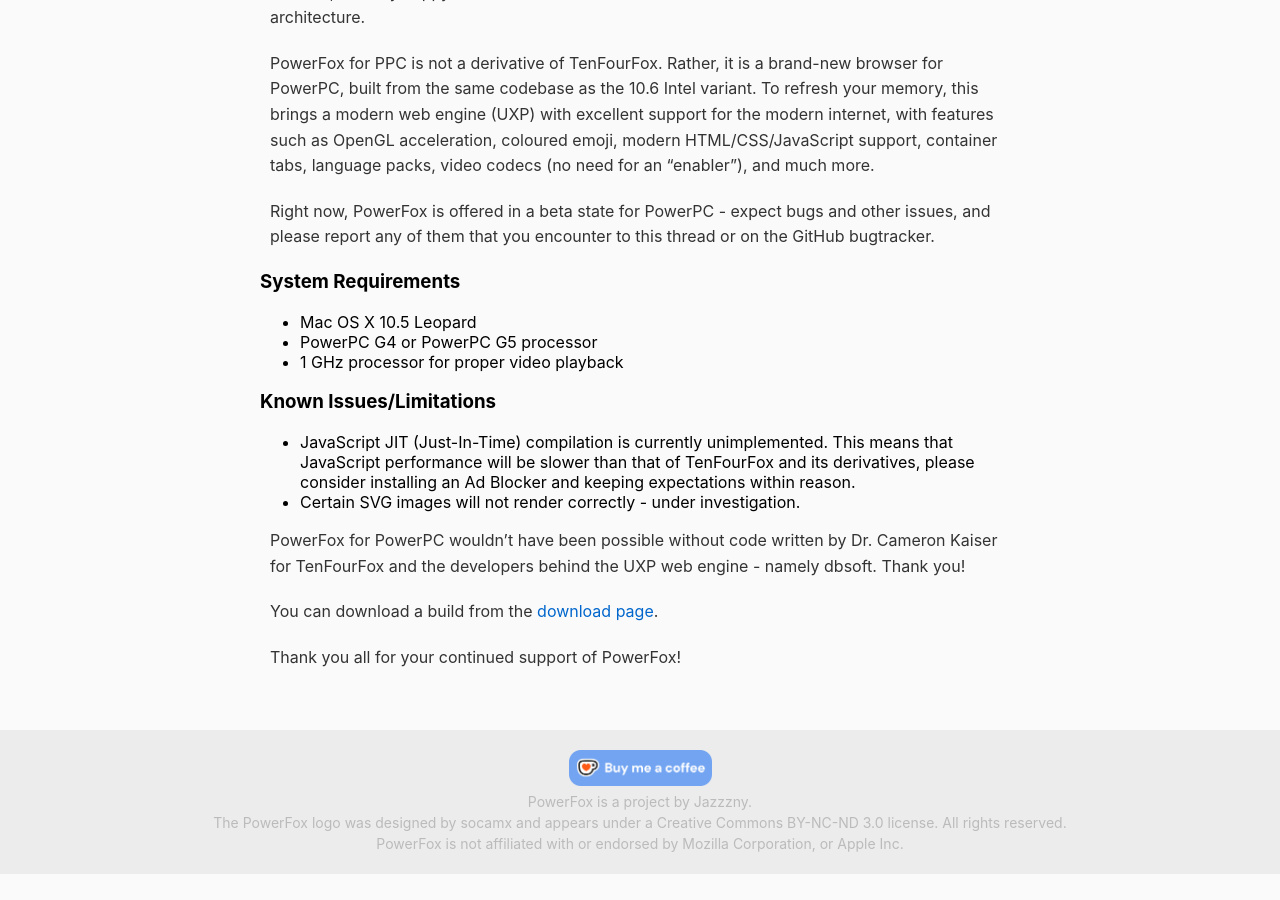
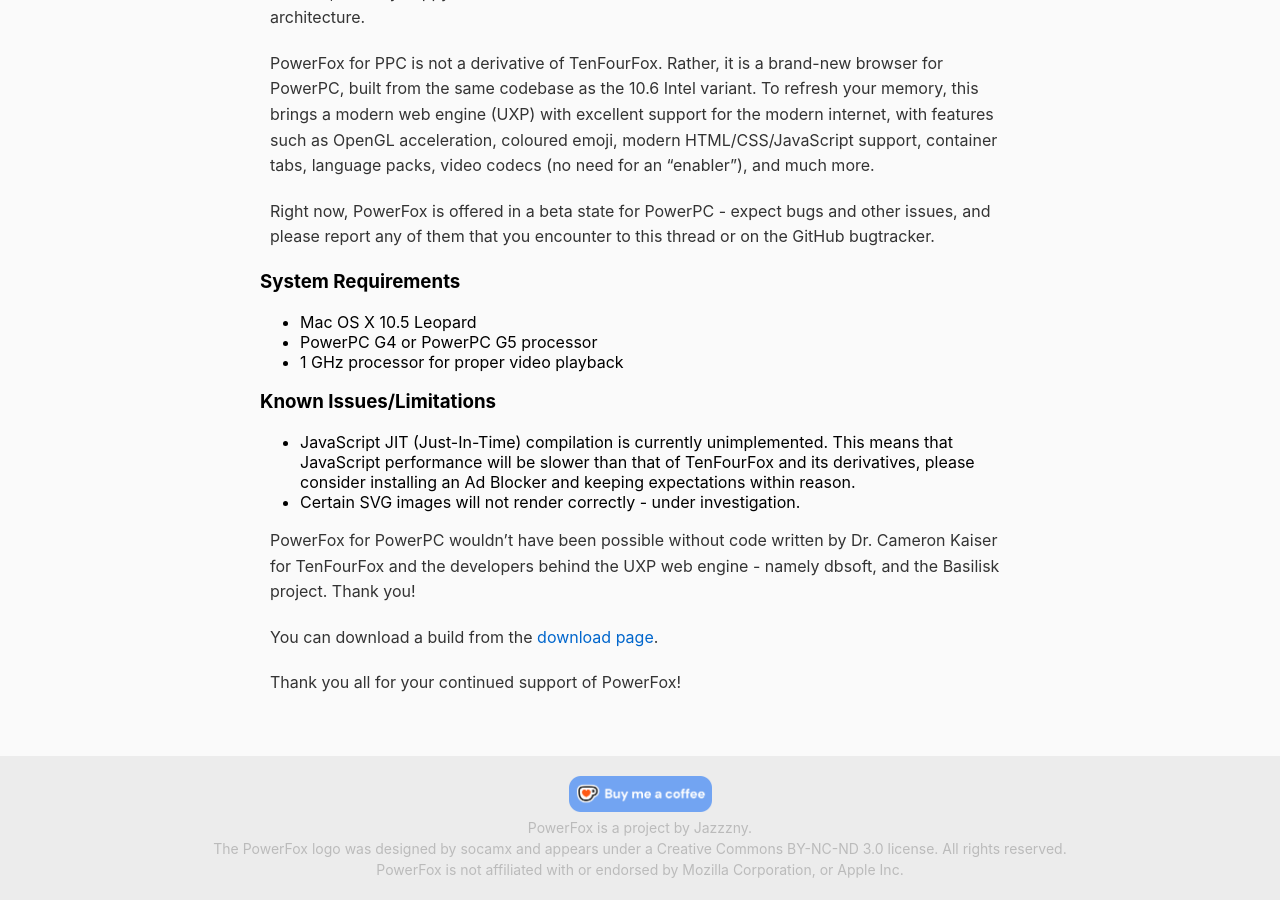
Before and after one commit to Jazzzny/powerfox-website, a Jekyll site: the page built from _posts/2026-01-28-powerfox-for-powerpc.md, in a window 1280 px wide and 900 px high, scrolled down 816 px. Built offline with Jekyll 4.4.1, drawn with Linux system fonts in a browser that asks for light colours; some web fonts are replaced; before the commit the page ends 1690 px from its top, so only the background shows below that.

Commit message:
Add name

```diff
--- a/_posts/2026-01-28-powerfox-for-powerpc.md
+++ b/_posts/2026-01-28-powerfox-for-powerpc.md
@@ -25,7 +25,7 @@
 - Certain SVG images will not render correctly - under investigation.
 
 
-PowerFox for PowerPC wouldn't have been possible without code written by Dr. Cameron Kaiser for TenFourFox and the developers behind the UXP web engine - namely dbsoft. Thank you!
+PowerFox for PowerPC wouldn't have been possible without code written by Dr. Cameron Kaiser for TenFourFox and the developers behind the UXP web engine - namely dbsoft, and the Basilisk project. Thank you!
 
 You can download a build from the <a href="{{ site.baseurl }}/download.html">download page</a>.
 
```
